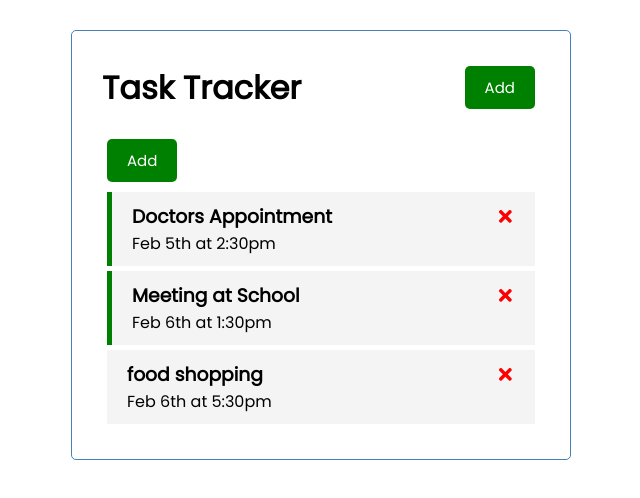
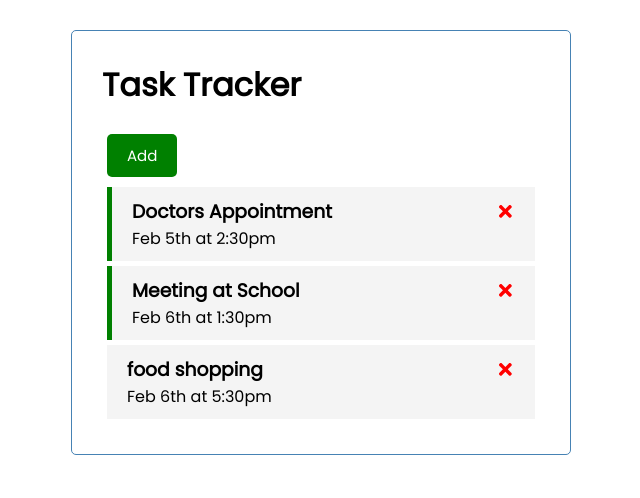
Before and after one commit to samizad/Learning-Path, a React (Create React App) app: page / in a window 1280 px wide. Shown: the top 498 px of the page, without its empty margins (319-959 px from the left). Built offline with nearby package versions, Linux system fonts and the light colour scheme.

Commit message:
Change Header

```diff
--- a/src/components/Header.js
+++ b/src/components/Header.js
@@ -1,30 +1,22 @@
-import React, { Component } from 'react'
-import PropTypes from 'prop-types'
-import Button from './Button'
+import React from 'react';
+import PropTypes from 'prop-types';
 
-const Header = ({title, onAdd, showAdd}) => {
+const Header = ({ title, onAdd, showAdd }) => {
+  return (
+    <div>
+      <header className="header">
+        <h1>{title}</h1>
+      </header>
+    </div>
+  );
+};
+///style  style={headingStyle} for styling// css in js
 
-    return (
-        <div>
-            <header className='header'>
-                <h1>{title}</h1>
-                <Button color={showAdd?'red': 'green'} text={showAdd?'Close': 'Add'} onClick={onAdd} />
+Header.defaultProps = {
+  title: 'Task Tracker'
+};
+Header.prototypes = {
+  title: PropTypes.string.isRequired
+};
 
-            </header>
-
-        </div>
-    )
-}
-///style  style={headingStyle} for styling// css in js
-const headingStyle = {
-    color:'red',
-    backgroundColor:'green',
-}
-Header.defaultProps = {
-    title:'Task Tracker'
-}
-Header.prototypes = {
-    title:PropTypes.string.isRequired,
-}
-
-export default Header
+export default Header;
```
